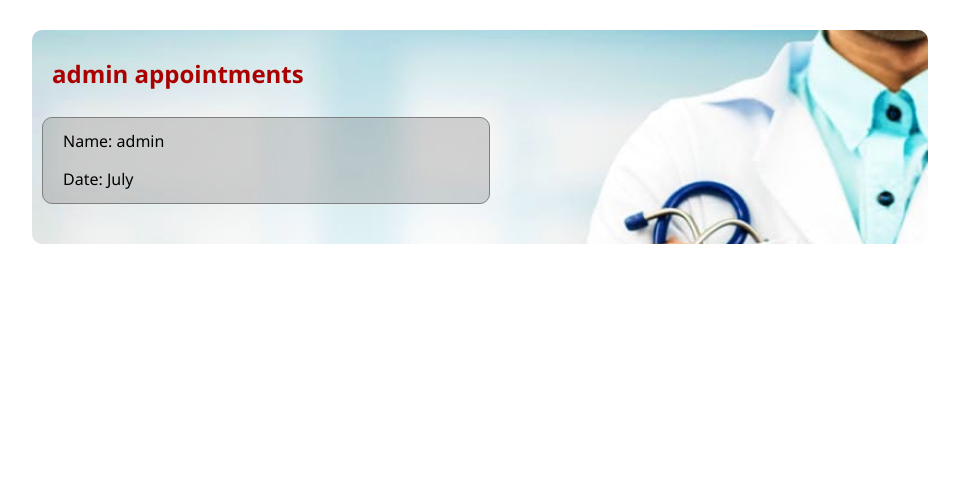
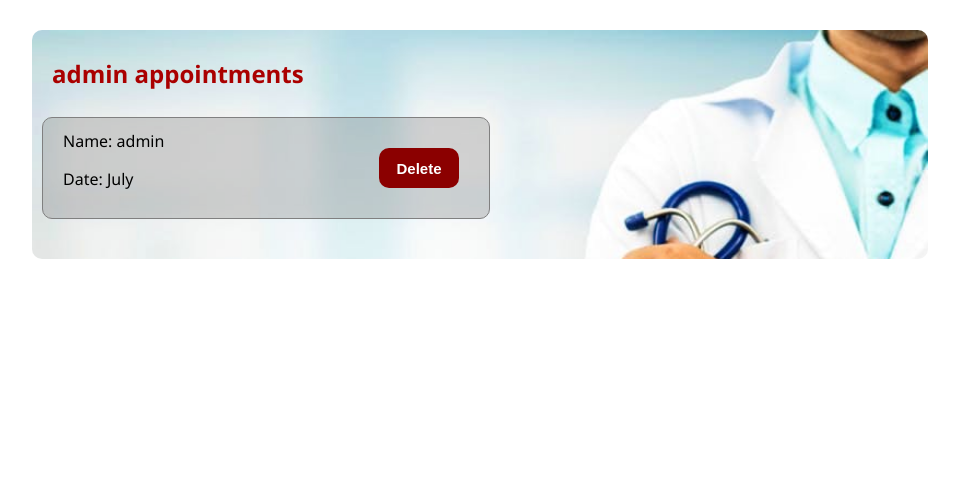
Before and after one commit to GhadeerAlenazi/final_project, a Django app: page /userprofile/admin in a window 1280 px wide. Shown: the part 77-576 px from the top of the page, without its empty margins (160-1119 px from the left). Run offline with Django 3.2, Linux system fonts and the light colour scheme; a user stored in the database is signed in; data comes from the database, SQL or seed files in the repository; both versions use the stored data as it was after the commit; some libraries are stand-ins or nearby versions.

Commit message:
last version

```diff
--- a/Final_App/admin.py
+++ b/Final_App/admin.py
@@ -1,8 +1,9 @@
 from django.contrib import admin
-from .models import Profile, doctors,appointment
+from .models import Profile, doctors,appointment,contact
 
 # Register your models here.
 
 admin.site.register(Profile)
 admin.site.register(doctors)
 admin.site.register(appointment)
+admin.site.register(contact)
--- a/Final_App/forms.py
+++ b/Final_App/forms.py
@@ -1,5 +1,6 @@
 from django import forms
 from .models import Profile, doctors, User, contact
+
 
 
 class ProfileForm(forms.ModelForm):
--- a/Final_App/models.py
+++ b/Final_App/models.py
@@ -46,6 +46,9 @@ class contact(models.Model):
     user_email = models.EmailField()
     user_text = models.CharField(max_length=10000)
 
+    def __str__(self):
+        return self.user_name
+
 class appointment(models.Model):
     username = models.CharField(max_length=100)
     date = models.CharField(max_length=100)
--- a/Final_App/views.py
+++ b/Final_App/views.py
@@ -1,4 +1,4 @@
-from django.shortcuts import render, reverse
+from django.shortcuts import render, reverse, get_object_or_404
 from django.http import HttpResponse
 from .forms import signup_form, LoginForm, ProfileForm, contactForm, DoctorProfile
 from django.http import HttpResponseRedirect, Http404
@@ -7,6 +7,15 @@ from .models import Profile, doctors, User, appointment
 from django.contrib.auth import authenticate, login, logout
 from django.contrib.auth.decorators import login_required
 import json
+from django.core import serializers
+from rest_framework import viewsets
+from .serializers import DoctorSerializer
+
+
+class DoctorViewSet(viewsets.ModelViewSet):
+    queryset = doctors.objects.all()
+    serializer_class = DoctorSerializer
+
 def home_english(request):
     return render(request, 'home_English.html')
 
@@ -21,7 +30,7 @@ def contactus(request):
         if form.is_valid():
             form = form.save(commit=True)
 
-
+            return HttpResponseRedirect('/feedback/')
     data={
         'form' : form
     }
@@ -84,7 +93,6 @@ def search(request):
      return render(request, 'search.html', data)
 
 def search_result(request):
-    booking = []
     try:
 
         clinic = request.GET['clinic']
@@ -97,16 +105,12 @@ def search_result(request):
             Gender__icontains=Gender,
             City__icontains=City,
         )
-
     except:
         raise Http404()
 
-    # for i in form:
-    #     booking = [i.to_date.hour - i.from_date.hour]
 
     data = {
         "form_search_result": form,
-        # 'b':booking
     }
     return render(request, 'result_search.html', data)
 
@@ -124,10 +128,8 @@ def booking(request, id):
 def savebooking(request, username):
 
     date_for_booking = request.POST.get('booking')
-    # booking = doctors.objects.get(pk = id)
     booking = appointment()
 
-    # name = request.POST.get('user_name')
     booking.username = username
     booking.date = date_for_booking
     booking.save()
@@ -136,6 +138,11 @@ def savebooking(request, username):
 
     }
     return render(request, 'savebooking.html', data)
+def feedback(request):
+
+    messages.success(request, 'Thank you for your feedback')
+
+    return render(request, 'thanks.html')
 def thanks(request):
 
     messages.success(request, 'Thank you for Registration')
@@ -168,10 +175,24 @@ def signup(request):
     return render(request, 'signup.html', data)
 
 def Uprofile(request, username):
+
     appointment_user = appointment.objects.filter(username__icontains=username)
 
     data = {
         "appointment_user":appointment_user
     }
     return render(request, 'userprofile.html', data)
+
+def delete_appointment(request, keyword):
+    delete_appointment = get_object_or_404(appointment, pk = keyword)
+    if delete_appointment:
+        delete_appointment.delete()
+        return HttpResponseRedirect('/msgdel/')
+
+def msgdel(request):
+
+    messages.success(request, 'The deleted was Successfully')
+
+    return render(request, 'thanks.html')
+
 # Create your views here.
--- a/Final_project/urls.py
+++ b/Final_project/urls.py
@@ -20,9 +20,18 @@ from Final_App import views
 from django.conf import settings
 from django.conf.urls.static import static
 
+from rest_framework import routers
+from rest_framework_simplejwt.views import TokenObtainPairView, TokenRefreshView
+from django.urls import include
+
+router = routers.DefaultRouter()
+router.register(r'doctors', views.DoctorViewSet)
 urlpatterns = [
     path('admin/', admin.site.urls),
-    path('home/', views.home_english, name='home_english'),
+    path('api/', include(router.urls)),
+    path('api/token', TokenObtainPairView.as_view(), name='token_obtain_pair'),
+    path('api/token/referesh', TokenRefreshView.as_view(), name='token_refresh'),
+    path('', views.home_english, name='home_english'),
     path('about/', views.about, name='about'),
     path('home_arabic/', views.home_arabic, name ='home_arabic'),
     path('contactus/', views.contactus, name ='contact'),
@@ -32,10 +41,14 @@ urlpatterns = [
     path('signup/', views.signup, name ='signup'),
     path('doctorprofile/', views.Dprofile, name ='doctor'),
     path('userprofile/<str:username>', views.Uprofile, name ='user'),
+    path('feedback/', views.feedback, name = 'feedback'),
     path('thanks/', views.thanks, name = 'thanks'),
+    path('msgdel/', views.msgdel, name = 'msgdel'),
     path('search_result/', views.search_result, name='search_result'),
     path('booking/<int:id>', views.booking, name='booking'),
     path('save/<str:username>', views.savebooking, name='savebooking'),
+    path('delete/<int:keyword>', views.delete_appointment, name='delete-item'),
+
 
     # path(r'^search_result/(?P<clinic>\w+)/(?P<Hospital>\w+)/(?P<Gender>\w+)/(?P<City>\w+)/$', views.search_result, name='search_result'),
 
--- a/static/CSS/style.css
+++ b/static/CSS/style.css
@@ -354,7 +354,7 @@ input{
     padding-top: 30px;
     color: rgb(170, 0, 0);
 }
-.signup{
+.signup, .signupmsg{
    width: 70%;
    margin: 30px auto;
    background-image: url('../img/doctors.jpg');
@@ -376,18 +376,23 @@ input{
     border-radius: 10px;
     font-weight: bold ;
     font-size: 15px;
+    float: left;
+    margin: 10px;
 }
+
 #booking{
     float: right ;
-    width: 200px;
+    width: 230px;
     padding: 20px;
     margin-right: 30px;
     border: 1px gray  solid;
     border-radius: 10px;
     background-color: rgba(128, 128, 128, 0.33) ;
+
 }
+
 .btndate{
-    width: 110px;
+    width: 180px;
     margin-bottom: 5px;
     margin-top: 20px;
     background-color: darkred ;
@@ -398,6 +403,15 @@ input{
     font-weight: bold ;
     font-size: 15px;
 }
+
+.btndate:hover{
+    cursor: pointer;
+}
+
+h5{
+    color: darkred;
+}
+
 .btn{
     width: 80px;
     float: right ;
@@ -485,9 +499,21 @@ input{
 {
     color: #f2b600;
 }
-
-/* appointment html */
+/* ------------------------------messages-----------------------------*/
+.messages{
+    border: 1px gray  solid;
+    border-radius: 10px;
+    background-color: rgba(128, 128, 128, 0.33) ;
+	opacity: 0.9;
+    padding: 20px;
+    margin: 15px auto;
+    margin-top: 40px;
+    width: 60%;
+    padding-bottom: 50px;
+}
+/* -----------------------------appointment html----------------------- */
 .appointment{
+    overflow: hidden;
     border: 1px gray  solid;
     border-radius: 10px;
     width: 50%;
@@ -497,6 +523,22 @@ input{
 
 
 }
+.data{
+    float: left;
+}
+.btndel{
+    width: 80px;
+    background-color: darkred ;
+    border: none ;
+    color: white ;
+    height: 40px;
+    border-radius: 10px;
+    font-weight: bold ;
+    font-size: 15px;
+    margin: 30px;
+    float: right;
+}
+/*------------footer -------------------------*/
 .footer{
     text-align: center ;
     padding-top: 40px;
@@ -508,3 +550,17 @@ input{
     left: 0px;
     height: 90px;
 }
+
+.loginbtn{
+    background-color: darkred;
+    color: white;
+    padding: 10px;
+    margin: 3px;
+    font-weight: bold;
+    border-radius: 7px;
+}
+
+.loginbtn:hover{
+    cursor: pointer ;
+    background-color: rgb(67, 137, 152) ;
+}
--- a/template/userprofile.html
+++ b/template/userprofile.html
@@ -6,13 +6,29 @@ USER PROFILE
 <div class="container">
     <div class="signup_body">
         <div class="signup">
+
+            {% if appointment_user%}
             <h2>{{user.username}} appointments</h2>
-                {% for i in appointment_user %}
-                <div class="appointment">
-                <p>Name: {{i.username}}</p>
-                <p>Date: {{i.date}}</p>
+            {% for i in appointment_user %}
+            <div class="appointment">
+                <div class="data">
+                    <p>Name: {{i.username}}</p>
+                    <p>Date: {{i.date}}</p>
+                </div>
+
+                <button class="btndel"><a href="{% url 'delete-item' i.pk %}" id="pos">Delete</a></button>
+
             </div>
-                {% endfor %}
+            {% endfor %}
+            {% else %}
+
+                        <h3></h3>
+                    <div class="messages">
+                              <h2>Sorry {{user.username}}. You don't have appointment</h2>
+
+                    </div>
+
+{% endif %}
 
         </div>
     </div>
```
Also changed, not shown: Final_App/serializers.py (added, +8 -0 lines), Final_project/settings.py (+10 -1 lines), template/result_search.html (+17 -5 lines), template/savebooking.html (+7 -6 lines), template/thanks.html (+16 -7 lines), db.sqlite3.
